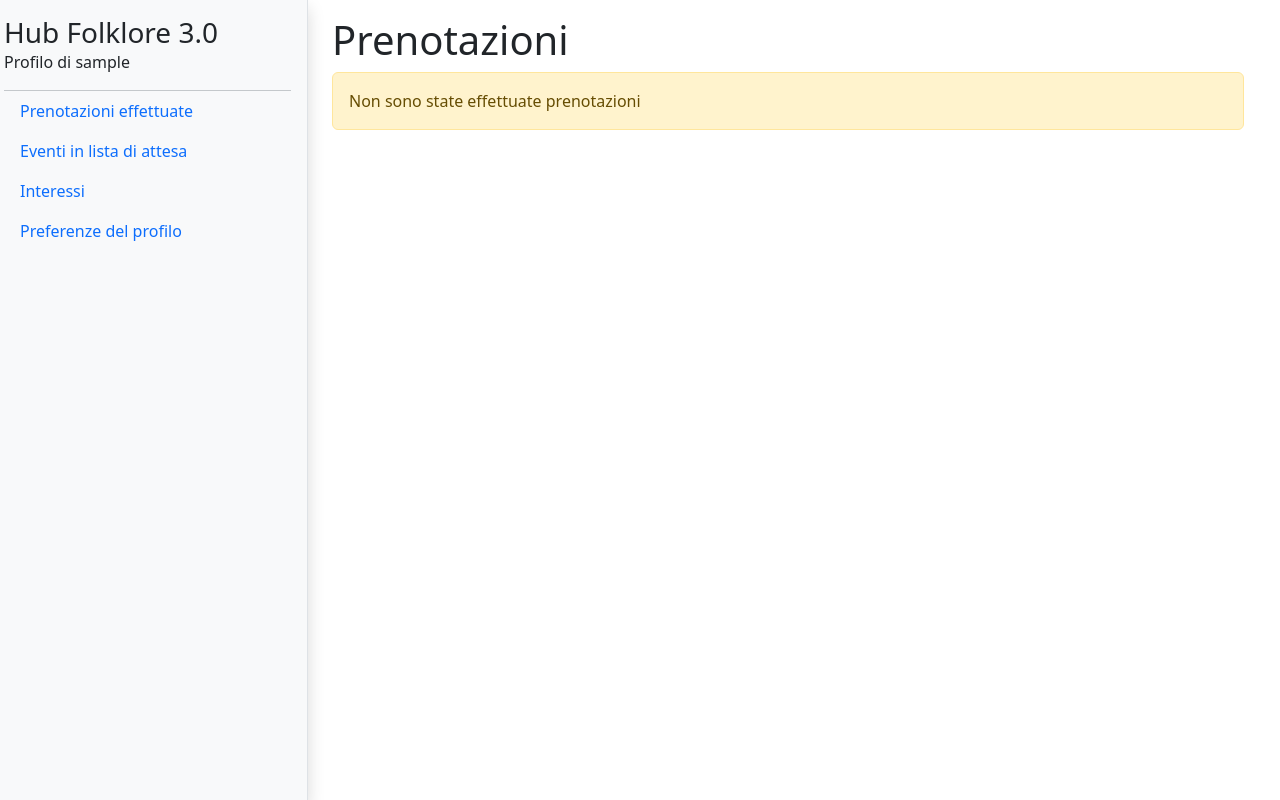
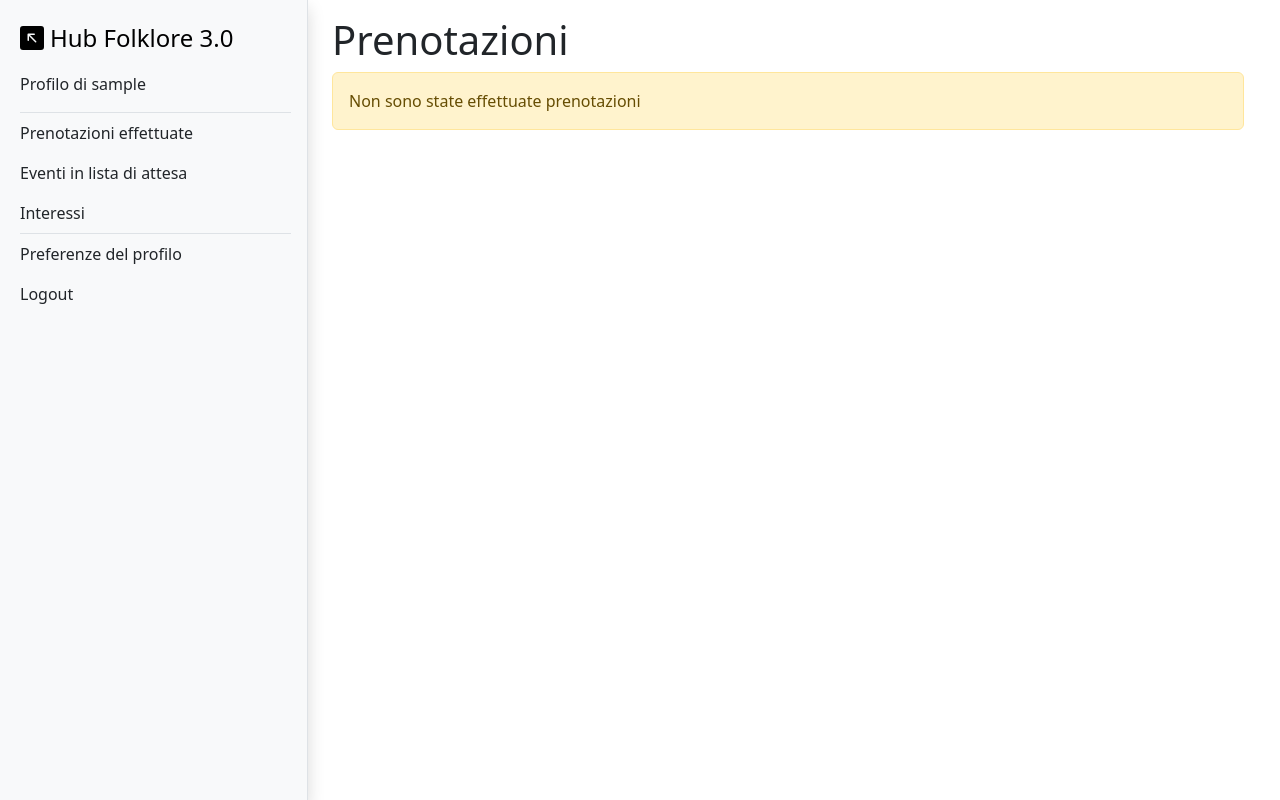
Before and after one commit to Hoolywear/tec_folklore_prj, a Django app: page /users/profile/prenotazioni/ in a window 1280 px wide. Run offline with Django 4.2, Linux system fonts and the light colour scheme; the visitor is signed in with stand-in values (Sample User, id 1); data that the repository does not hold is empty; parts of the project's set-up code (start-up, migrations or seed data) failed here and were passed over; some libraries are stand-ins or nearby versions.

Commit message:
style changes

```diff
--- a/templates/base_form.html
+++ b/templates/base_form.html
@@ -2,8 +2,8 @@
 {% load promo_tags %}
 
 {% block content %}
-    <div class="container-fluid flex-grow-1 d-flex flex-column justify-content-center align-items-center">
-        <div class="card w-50 px-3 pt-4 pb-2 bg-body-tertiary shadow">
+    <div class="container-fluid flex-grow-1 d-flex justify-content-center align-items-center">
+        <div class="card flex-grow-1 flex-md-grow-0 mx-4 w-50 px-3 pt-4 pb-2 bg-body-tertiary shadow">
 	    {% block inner_content %}
 
 	    {% endblock %}
--- a/users/templates/users/base_profile.html
+++ b/users/templates/users/base_profile.html
@@ -10,24 +10,47 @@
 {% block content %}
     <div class="row vh-100 vw-100">
         {% block sidebar %}
-        <div id="sidebar" class="sidebar col col-md-3 px-3 pt-2 bg-body-tertiary border-end shadow offcanvas-md offcanvas-start">
-            <div class="d-flex flex-wrap flex-md-nowrap flex-column align-items-left pt-2 border-secondary-subtle border-bottom">
-                <a href="{% url 'index' %}" class="h3 my-auto text-decoration-none">Hub Folklore 3.0</a>
+        <div id="sidebar" class="col col-md-4 col-lg-3 px-3 pt-2 bg-body-tertiary border-end shadow offcanvas-md offcanvas-start ">
+            <div class="d-none d-md-block p-3">
+                <a href="{% url 'index' %}" class="h4 icon-link icon-link-hover link-body-emphasis text-decoration-none my-auto"
+                style="--bs-icon-link-transform: translate3d(0, -.125rem, 0);">
+                    <svg xmlns="http://www.w3.org/2000/svg" width="20" height="20" fill="currentColor" class="bi bi-arrow-up-left-square-fill" viewBox="0 0 16 16">
+                        <path d="M2 0a2 2 0 0 0-2 2v12a2 2 0 0 0 2 2h12a2 2 0 0 0 2-2V2a2 2 0 0 0-2-2zm8.096 10.803L6 6.707v2.768a.5.5 0 0 1-1 0V5.5a.5.5 0 0 1 .5-.5h3.975a.5.5 0 1 1 0 1H6.707l4.096 4.096a.5.5 0 1 1-.707.707"/>
+                    </svg>
+                    Hub Folklore 3.0
+                </a>
+            </div>
+            <div class="offcanvas-header">
+                <div class="offcanvas-title ms-3">
+                    <a href="{% url 'index' %}" class="h5 icon-link link-body-emphasis text-decoration-none">
+                        <svg xmlns="http://www.w3.org/2000/svg" width="20" height="20" fill="currentColor" class="bi bi-arrow-up-left-square-fill" viewBox="0 0 16 16">
+                            <path d="M2 0a2 2 0 0 0-2 2v12a2 2 0 0 0 2 2h12a2 2 0 0 0 2-2V2a2 2 0 0 0-2-2zm8.096 10.803L6 6.707v2.768a.5.5 0 0 1-1 0V5.5a.5.5 0 0 1 .5-.5h3.975a.5.5 0 1 1 0 1H6.707l4.096 4.096a.5.5 0 1 1-.707.707"/>
+                        </svg>
+                        Hub Folklore 3.0
+                    </a>
+                </div>
+            <button type="button" class="btn-close" data-bs-dismiss="offcanvas" data-bs-target="#sidebar" aria-label="Close"></button>
+            </div>
+        <div class="offcanvas-body ps-3 d-flex flex-column justify-content-between">
+            <div class="mt-0 border-bottom">
                 <p>Profilo di {{ user.username }}</p>
-                <button type="button" class="btn-close d-md-none" data-bs-dismiss="offcanvas" data-bs-target="#sidebar" aria-label="Close"></button>
             </div>
-            <ul class="nav nav-pills flex-column mb-auto text">
+            <ul class="navbar-nav flex-column mb-auto text">
                 {% if request.user|is_promotore %}
-                <li><a class="nav-link" href="{% url 'users:promozioni:aggiungi_promozione' %}">Aggiungi una promozione</a></li>
-                <li><a class="nav-link" href="{% url 'users:promozioni:lista_promozioni' %}">Lista promozioni</a></li>
-                <li><a class="nav-link" href="#">Statistiche</a></li>
+                <li class="nav-item"><a class="nav-link" href="{% url 'users:promozioni:aggiungi_promozione' %}">Aggiungi una promozione</a></li>
+                <li class="nav-item"><a class="nav-link" href="{% url 'users:promozioni:lista_promozioni' %}">Lista promozioni</a></li>
+                <li class="nav-item"><a class="nav-link" href="#">Statistiche</a></li>
                     {% else %}
-                <li><a class="nav-link" href="{% url 'users:prenotazioni' %}">Prenotazioni effettuate</a></li>
-                <li><a class="nav-link" href="{% url 'users:waitlist' %}">Eventi in lista di attesa</a></li>
-                <li><a class="nav-link" href="{% url 'users:interessi' %}">Interessi</a></li>
+                <li class="nav-item"><a class="nav-link" href="{% url 'users:prenotazioni' %}">Prenotazioni effettuate</a></li>
+                <li class="nav-item"><a class="nav-link" href="{% url 'users:waitlist' %}">Eventi in lista di attesa</a></li>
+                <li class="nav-item"><a class="nav-link" href="{% url 'users:interessi' %}">Interessi</a></li>
                     {% endif %}
+            </ul>
+            <ul class="navbar-nav  flex-column mt-auto text border-top">
                 <li><a class="nav-link" href="{% url 'users:update_user' %}">Preferenze del profilo</a></li>
+                <li><a class="nav-link" href="{% url 'users:logout' %}">Logout</a></li>
             </ul>
+        </div>
         </div>
 	    {% endblock %}
         <div class="col px-4 py-3">
--- a/users/templates/users/lista_prenotazioni.html
+++ b/users/templates/users/lista_prenotazioni.html
@@ -12,13 +12,13 @@
     <div class="row">
     {% for prenotazione in prenotazioni_attive %}
         <div class="col-12 mb-3">
-            <div class="card shadow bg-primary-subtle">
+            <div class="card shadow bg-body-secondary">
               <div class="card-body">
                 <h5 class="card-title">{{ prenotazione.evento }}</h5>
                   <h6 class="card-subtitle text-secondary">{{ prenotazione.evento.data_ora }}, {{ prenotazione.evento.luogo }}</h6>
                 <p class="card-text">{{ prenotazione.posti }} {{ prenotazione.posti|pluralize:'posto prenotato,posti prenotati' }}</p>
-                <a href="{% url 'eventi:dettagli_evento' pk=prenotazione.evento.pk %}" class="btn btn-primary">Dettagli evento</a>
-                <a href="{% url 'users:delete_prenotazione' pk=prenotazione.pk %}" class="btn btn-danger">Elimina prenotazione</a>
+                <a href="{% url 'eventi:dettagli_evento' pk=prenotazione.evento.pk %}" class="btn btn-primary shadow-sm">Dettagli evento</a>
+                <a href="{% url 'users:delete_prenotazione' pk=prenotazione.pk %}" class="btn btn-danger shadow-sm">Elimina prenotazione</a>
               </div>
             </div>
         </div>
```
Also changed, not shown: templates/header.html (+7 -1 lines).
